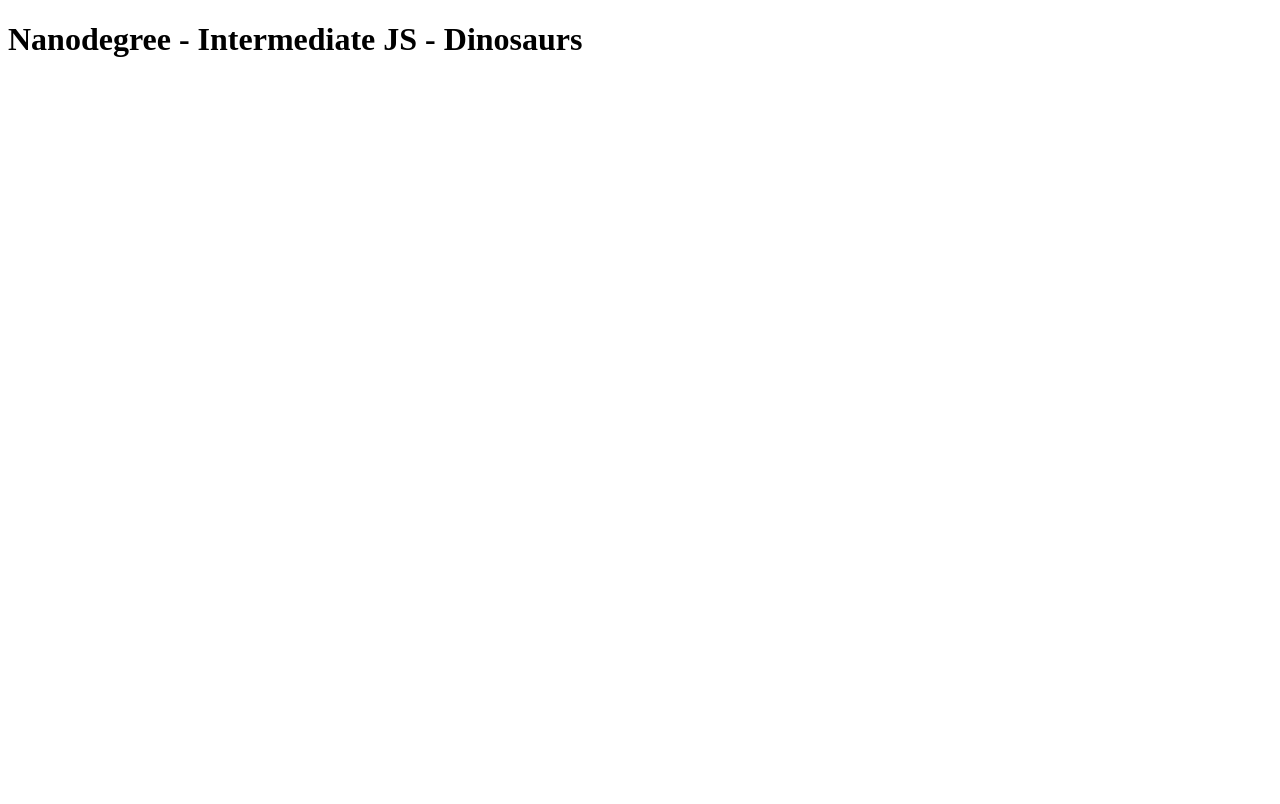
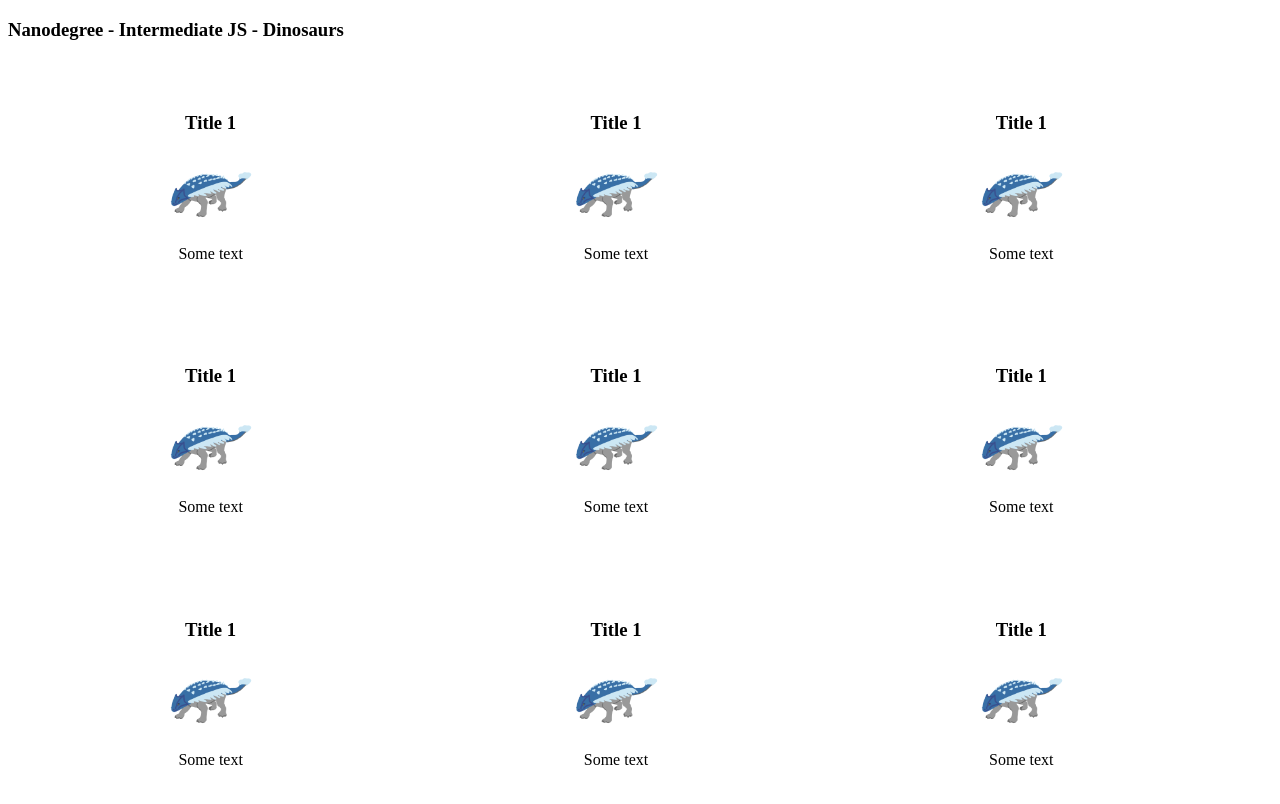
Before and after one commit to ikaria/nano_intermediatejs_objects, a website built with Vite: page index.html in a window 1280 px wide. Built offline with nearby package versions, Linux system fonts and the light colour scheme.

Commit message:
basic layout wip

```diff
--- a/index.html
+++ b/index.html
@@ -11,7 +11,54 @@
 
 <body>
   <main>
-    <h1>Nanodegree - Intermediate JS - Dinosaurs</h1>
+    <h3>Nanodegree - Intermediate JS - Dinosaurs</h3>
+    <div id="container">
+      <div class="infoItem">
+        <h3 class="infoTitle">Title 1</h3>
+        <img class="infoImage" src="./images/anklyosaurus.png">
+        <p class="infoFact">Some text</p>
+      </div>
+      <div class="infoItem">
+        <h3 class="infoTitle">Title 1</h3>
+        <img class="infoImage" src="./images/anklyosaurus.png">
+        <p class="infoFact">Some text</p>
+      </div>
+      <div class="infoItem">
+        <h3 class="infoTitle">Title 1</h3>
+        <img class="infoImage" src="./images/anklyosaurus.png">
+        <p class="infoFact">Some text</p>
+      </div>
+      <div class="infoItem">
+        <h3 class="infoTitle">Title 1</h3>
+        <img class="infoImage" src="./images/anklyosaurus.png">
+        <p class="infoFact">Some text</p>
+      </div>
+      <div class="infoItem">
+        <h3 class="infoTitle">Title 1</h3>
+        <img class="infoImage" src="./images/anklyosaurus.png">
+        <p class="infoFact">Some text</p>
+      </div>
+      <div class="infoItem">
+        <h3 class="infoTitle">Title 1</h3>
+        <img class="infoImage" src="./images/anklyosaurus.png">
+        <p class="infoFact">Some text</p>
+      </div>
+      <div class="infoItem">
+        <h3 class="infoTitle">Title 1</h3>
+        <img class="infoImage" src="./images/anklyosaurus.png">
+        <p class="infoFact">Some text</p>
+      </div>
+      <div class="infoItem">
+        <h3 class="infoTitle">Title 1</h3>
+        <img class="infoImage" src="./images/anklyosaurus.png">
+        <p class="infoFact">Some text</p>
+      </div>
+      <div class="infoItem">
+        <h3 class="infoTitle">Title 1</h3>
+        <img class="infoImage" src="./images/anklyosaurus.png">
+        <p class="infoFact">Some text</p>
+      </div>
+    </div>
   </main>
   <script type="module" src="app.mjs"></script>
 </body>
--- a/style.css
+++ b/style.css
@@ -0,0 +1,35 @@
+#container {
+  display: grid;
+  grid-template-columns: 1fr 1fr 1fr;
+  grid-template-rows: 1fr 1fr 1fr;
+  grid-template-areas:
+    "dino1 dino2 dino3"
+    "dino4 human dino5"
+    "dino6 dino7 dino8";
+  width: 95vw;
+  height: 95vh;
+  align-items: center;
+}
+
+.infoItem {
+  display: flex;
+  flex-direction: column;
+}
+
+.infoImage {
+  display: flex;
+  width: 25%;
+  height: 25%;
+  object-fit: cover;
+  align-self: center;
+}
+
+.infoTitle {
+  display: flex;
+  align-self: center;
+}
+
+.infoFact {
+  display: flex;
+  align-self: center;
+}
```
Also changed, not shown: dino.json (added, +76 -0 lines), images/anklyosaurus.png (added), images/brachiosaurus.png (added), images/elasmosaurus.png (added), images/human.png (added), images/pigeon.png (added), images/pteranodon.png (added), images/stegosaurus.png (added), images/tracks.png (added), images/triceratops.png (added), images/tyrannosaurus rex.png (added).
